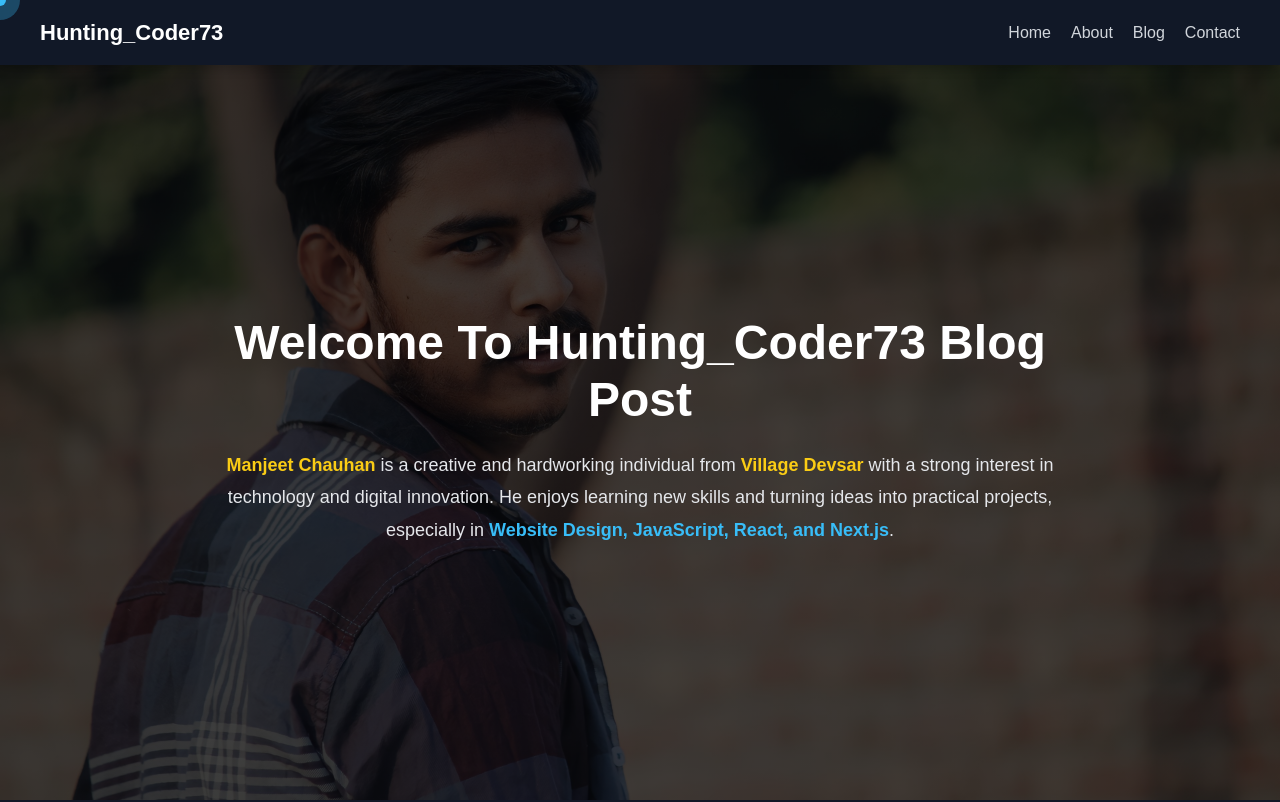
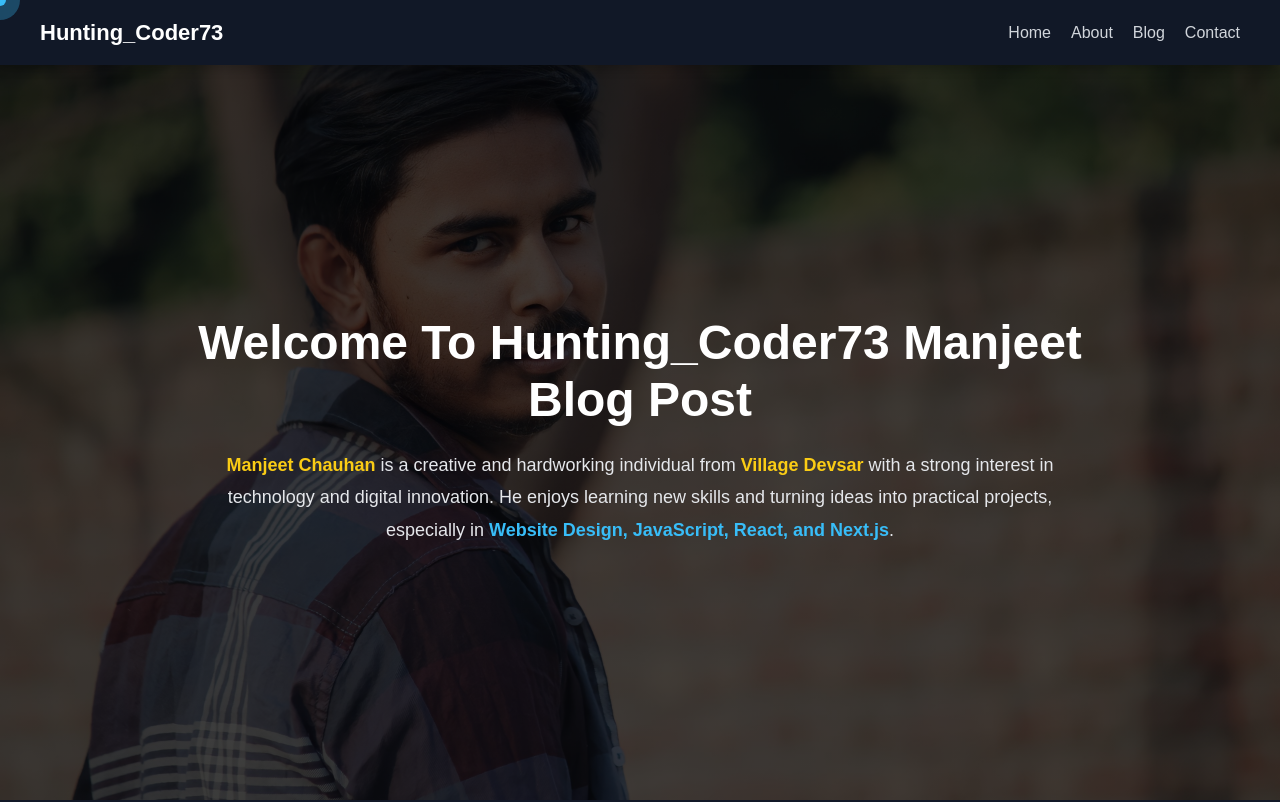
Before and after one commit to codewithmanjeet/blogweb, a Next.js app: page / in a window 1280 px wide. Shown: the top 802 px of the page. Built offline with nearby package versions, Linux system fonts and the light colour scheme.

Commit message:
updated website

```diff
--- a/app/page.tsx
+++ b/app/page.tsx
@@ -57,7 +57,7 @@ export default function Home() {
         >
           <div style={containerStyle}>
             <h1 style={headingStyle}>
-              Welcome To Hunting_Coder73 Blog Post
+              Welcome To Hunting_Coder73 Manjeet Blog Post
             </h1>
 
             <p style={paragraphStyle}>
```
